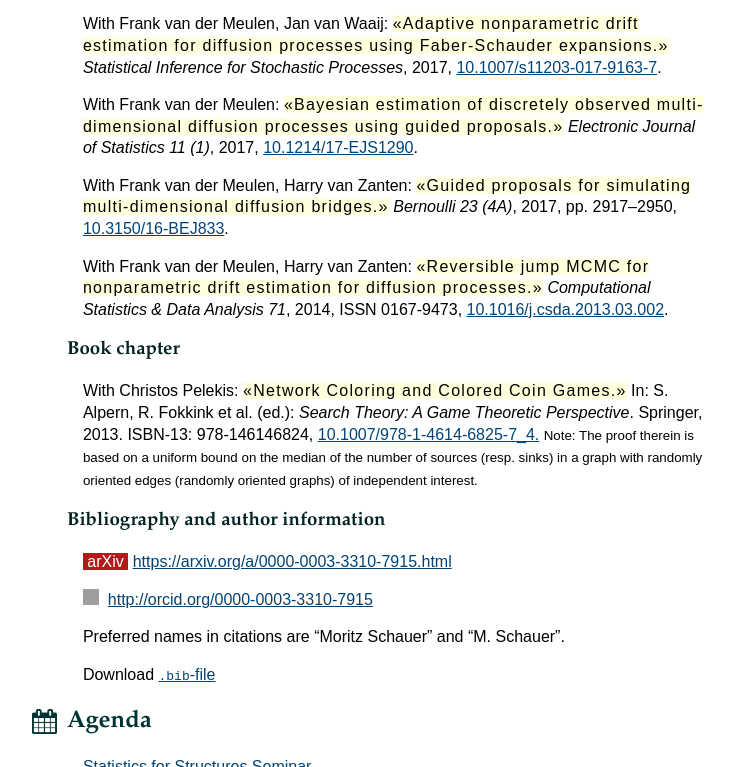
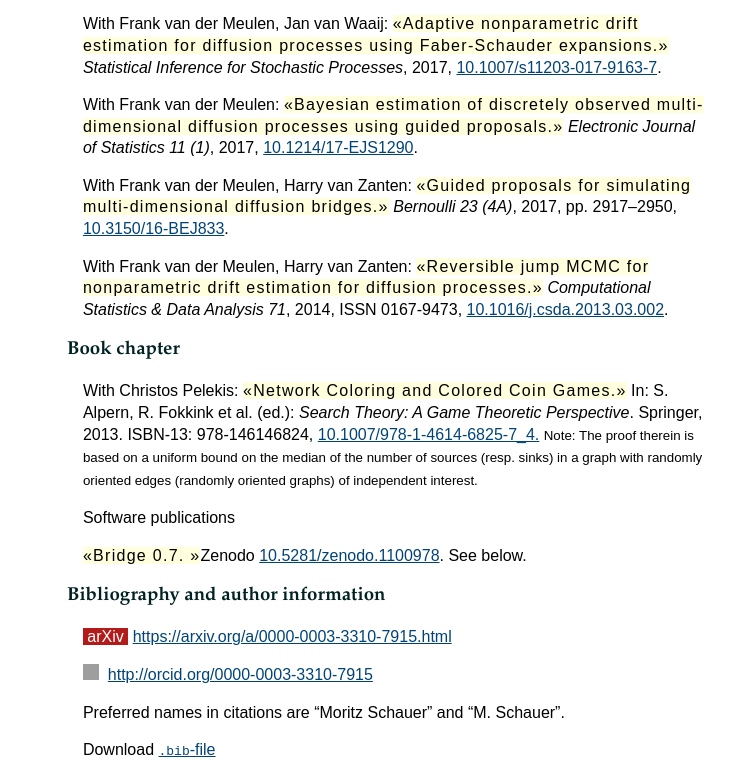
Before and after one commit to mschauer/mschauer.github.io, a plain HTML site: page index.html in a window 1280 px wide. Shown: the part 1549-2316 px from the top of the page, without its empty margins (79-814 px from the left). Drawn offline with Linux system fonts and the light colour scheme; grey boxes are pictures that could not be loaded.

Commit message:
Add 10.5281/zenodo.1100978

```diff
--- a/index.html
+++ b/index.html
@@ -101,7 +101,7 @@
         <h3> Articles </h3>
         <p>
                 With Frank van der Meulen: <span class="titel">Bayesian estimation of incompletely observed diffusions.</span>
-                <em>Stochastics</em> 2017 (online, to appear in print),
+                <em>Stochastics</em>, 2017 (online, to appear in print),
                 <a href="http://www.tandfonline.com/doi/full/10.1080/17442508.2017.1381097">10.1080/17442508.2017.1381097</a>.
         </p>
         <p>
@@ -125,6 +125,11 @@
             With Christos Pelekis: <span class="titel">Network Coloring and Colored Coin Games.</span> In: S. Alpern, R. Fokkink
             et al. (ed.): <em> Search Theory: A Game Theoretic Perspective</em>. Springer, 2013. ISBN-13: 978-146146824,
             <a href="http://dx.doi.org/10.1007/978-1-4614-6825-7_4">10.1007/978-1-4614-6825-7_4.</a> <small>Note: The proof therein is based on a uniform bound on the median of the number of sources (resp. sinks) in a graph with randomly oriented edges (randomly oriented graphs) of independent interest.</small>
+        </p>
+
+        <p> Software publications</p>
+        <p>
+            <span class="titel">Bridge 0.7. </span><emph>Zenodo</emph> <a href="http://dx.doi.org/10.5281/zenodo.1100978">10.5281/zenodo.1100978</a>. See below.
         </p>
 
         <h3>Bibliography and author information</h3>
```
